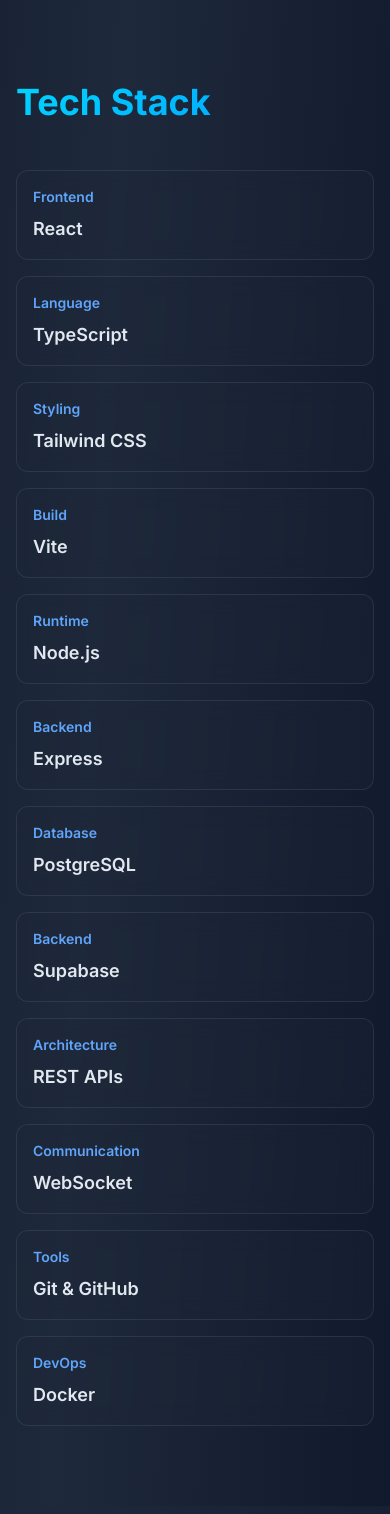
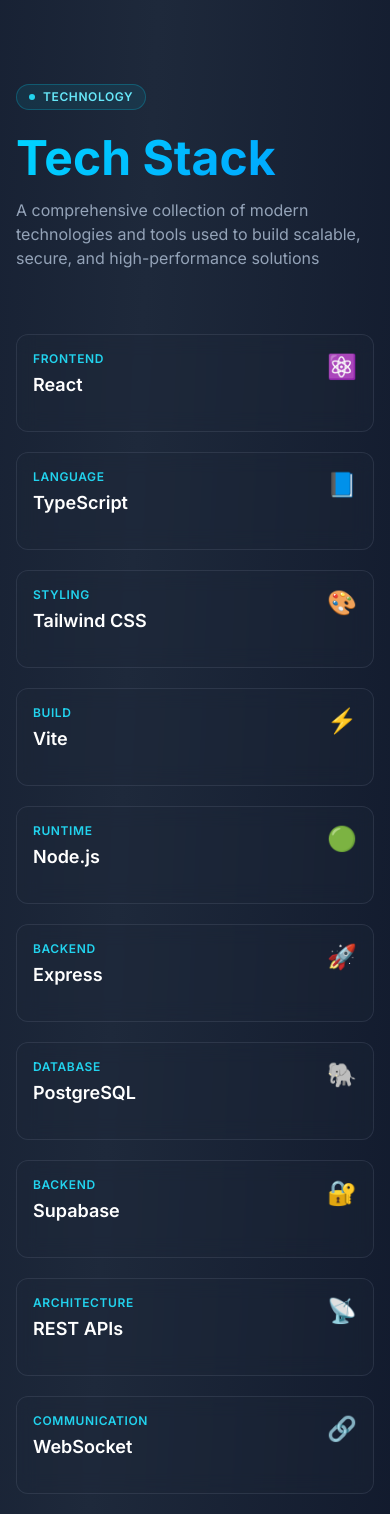
Before and after one commit to z3em123123/Z3emNewWeb, a React (Vite) app: page / in a window 390 px wide. Shown: the part 5120-6634 px from the top of the page. Built offline with nearby package versions, Linux system fonts and the light colour scheme; no server answers; the HTML template or start-up script is replaced by a standard one.

Commit message:
Update: src/components/TechStack.jsx

```diff
--- a/src/components/TechStack.jsx
+++ b/src/components/TechStack.jsx
@@ -1,36 +1,76 @@
 export default function TechStack() {
   const technologies = [
-    { name: 'React', category: 'Frontend' },
-    { name: 'TypeScript', category: 'Language' },
-    { name: 'Tailwind CSS', category: 'Styling' },
-    { name: 'Vite', category: 'Build' },
-    { name: 'Node.js', category: 'Runtime' },
-    { name: 'Express', category: 'Backend' },
-    { name: 'PostgreSQL', category: 'Database' },
-    { name: 'Supabase', category: 'Backend' },
-    { name: 'REST APIs', category: 'Architecture' },
-    { name: 'WebSocket', category: 'Communication' },
-    { name: 'Git & GitHub', category: 'Tools' },
-    { name: 'Docker', category: 'DevOps' },
+    { name: 'React', category: 'Frontend', icon: '⚛️' },
+    { name: 'TypeScript', category: 'Language', icon: '📘' },
+    { name: 'Tailwind CSS', category: 'Styling', icon: '🎨' },
+    { name: 'Vite', category: 'Build', icon: '⚡' },
+    { name: 'Node.js', category: 'Runtime', icon: '🟢' },
+    { name: 'Express', category: 'Backend', icon: '🚀' },
+    { name: 'PostgreSQL', category: 'Database', icon: '🐘' },
+    { name: 'Supabase', category: 'Backend', icon: '🔐' },
+    { name: 'REST APIs', category: 'Architecture', icon: '📡' },
+    { name: 'WebSocket', category: 'Communication', icon: '🔗' },
+    { name: 'Git & GitHub', category: 'Tools', icon: '🐙' },
+    { name: 'Docker', category: 'DevOps', icon: '🐳' },
   ]
 
+  const categories = ['Frontend', 'Backend', 'Database', 'DevOps', 'Tools']
+
   return (
-    <section id="stack" className="py-20 px-4 sm:px-6 lg:px-8">
-      <div className="max-w-6xl mx-auto">
-        <h2 className="text-4xl font-bold mb-12 gradient-text">Tech Stack</h2>
+    <section id="stack" className="py-20 px-4 sm:px-6 lg:px-8 relative overflow-hidden">
+      <div className="absolute -bottom-40 -left-40 w-80 h-80 bg-blue-500/5 rounded-full blur-3xl"></div>
 
-        <div className="grid grid-cols-1 md:grid-cols-2 lg:grid-cols-3 gap-4">
-          {technologies.map((tech) => (
+      <div className="max-w-6xl mx-auto relative z-10">
+        <div className="mb-16 animate-slideUp">
+          <div className="inline-flex items-center gap-2 px-3 py-1 bg-cyan-500/10 border border-cyan-500/30 rounded-full mb-6">
+            <div className="w-1.5 h-1.5 bg-cyan-400 rounded-full"></div>
+            <span className="text-xs font-semibold text-cyan-300 uppercase tracking-wider">Technology</span>
+          </div>
+          <h2 className="text-5xl font-bold gradient-text mb-4">Tech Stack</h2>
+          <p className="text-slate-400 max-w-2xl">
+            A comprehensive collection of modern technologies and tools used to build scalable, secure, and high-performance solutions
+          </p>
+        </div>
+
+        <div className="grid grid-cols-1 md:grid-cols-2 lg:grid-cols-3 gap-5">
+          {technologies.map((tech, idx) => (
             <div
               key={tech.name}
-              className="tech-card group cursor-pointer"
+              className="tech-card group cursor-pointer animate-slideUp"
+              style={{animationDelay: `${idx * 0.05}s`}}
             >
-              <div className="text-sm text-blue-400 font-semibold mb-2">{tech.category}</div>
-              <div className="text-lg font-semibold group-hover:text-blue-300 transition">
-                {tech.name}
+              <div className="flex items-start justify-between mb-3">
+                <div>
+                  <div className="text-xs text-cyan-400 font-semibold uppercase tracking-wider mb-1">
+                    {tech.category}
+                  </div>
+                  <div className="text-lg font-semibold text-white group-hover:gradient-text transition">
+                    {tech.name}
+                  </div>
+                </div>
+                <div className="text-2xl transform group-hover:scale-125 transition duration-300">
+                  {tech.icon}
+                </div>
               </div>
+
+              <div className="h-1 bg-gradient-to-r from-cyan-500/0 via-cyan-500/50 to-cyan-500/0 rounded-full transform scale-x-0 group-hover:scale-x-100 transition-transform duration-300"></div>
             </div>
           ))}
+        </div>
+
+        {/* Categories breakdown */}
+        <div className="mt-16 p-8 glass-effect rounded-2xl animate-slideUp" style={{animationDelay: '0.6s'}}>
+          <h3 className="text-2xl font-bold mb-8 text-white">Technology Categories</h3>
+          <div className="grid grid-cols-1 md:grid-cols-2 lg:grid-cols-5 gap-6">
+            {categories.map((cat) => (
+              <div key={cat} className="text-center">
+                <div className="w-12 h-12 bg-gradient-to-br from-cyan-500/20 to-blue-500/20 rounded-xl flex items-center justify-center mx-auto mb-3">
+                  <div className="w-2 h-2 bg-gradient-to-r from-cyan-400 to-blue-400 rounded-full"></div>
+                </div>
+                <div className="font-semibold text-white">{cat}</div>
+              </div>
+            ))}
+          </div>
         </div>
       </div>
     </section>
```
